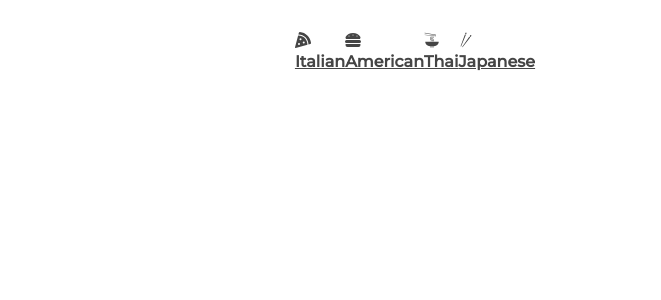
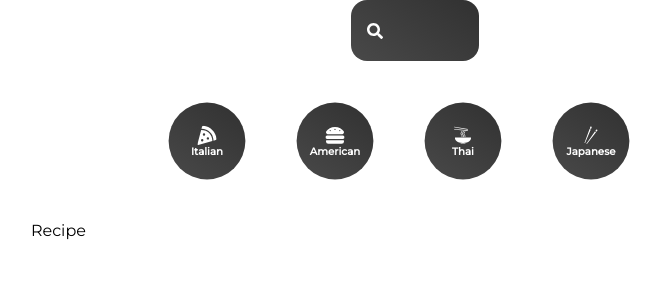
Before and after one commit to Jolah1/eat-right, a React (Create React App) app: page /recipe/1 in a window 1280 px wide. Shown: the top 300 px of the page, without its empty margins (225-886 px from the left). Built offline with nearby package versions, Linux system fonts and the light colour scheme.

Commit message:
search component updated

```diff
--- a/src/App.jsx
+++ b/src/App.jsx
@@ -1,12 +1,14 @@
 import React from 'react';
 import Pages from "./pages/Pages";
 import Category from "./components/Category";
+import Search from './components/Search';
 import { BrowserRouter } from 'react-router-dom'
 
 function App() {
   return (
     <div className="App">
       <BrowserRouter>
+      <Search />
       <Category />
       <Pages />
       </BrowserRouter>
--- a/src/components/Category.jsx
+++ b/src/components/Category.jsx
@@ -8,25 +8,25 @@ import { NavLink } from 'react-router-dom';
 function Category() {
   return (
     <List>
-        <NavLink to={'/cuisine/Italian'}>
+        <SLink to={'/cuisine/Italian'}>
             <FaPizzaSlice />
             <h4>Italian</h4>
-        </NavLink>
+        </SLink>
 
-        <NavLink to={'/cuisine/American'}>
+        <SLink to={'/cuisine/American'}>
             <FaHamburger />
             <h4>American</h4>
-        </NavLink>
+        </SLink>
 
-        <NavLink to={'/cuisine/Thai'}>
+        <SLink to={'/cuisine/Thai'}>
             <GiNoodles />
             <h4>Thai</h4>
-        </NavLink>
+        </SLink>
 
-        <NavLink to={'/cuisine/Japanese'}>
+        <SLink to={'/cuisine/Japanese'}>
             <GiChopsticks />
             <h4>Japanese</h4>
-        </NavLink>
+        </SLink>
 
     </List>
   );
@@ -38,4 +38,43 @@ justify-content: center;
 margin: 2rem 0rem;
 `;
 
+const SLink = styled(NavLink)`
+  display: flex;
+  flex-direction: column;
+  justify-content: center;
+  align-items: center;
+  border-radius: 50%;
+  margin-right: 2rem;
+  text-decoration: none;
+  background: linear-gradient(35deg, #494949, #313131);
+  width: 6rem;
+  height: 6rem;
+  cursor: pointer;
+  transform: scale(0.8);
+
+  h4 {
+    color: white;
+    font-size: 0.8rem;
+  }
+
+  svg {
+    color: white;
+    font-size: 1.5rem;
+
+  }
+
+  &.active{
+    background: linear-gradient(to right, #f27121, #e94057 );
+    svg {
+        color: white;
+    }
+
+    h4 {
+        color: white;
+    }
+  }
+
+
+`;
+
 export default Category
--- /dev/null
+++ b/src/components/Search.jsx
@@ -0,0 +1,56 @@
+import React from 'react';
+import styled from 'styled-components';
+import {useState} from 'react';
+import {FaSearch} from 'react-icons/fa';
+import {useNavigate} from 'react-router-dom';
+
+
+
+function Search() {
+   const [input, setInput] = useState('');
+   const navigate = useNavigate();
+
+   const submitHandler = (e) => {
+    e.preventDefault();
+    navigate('/searched/' + input)
+   };
+
+  return (
+    <FormStyle onSubmit={submitHandler}>
+        <div>
+          <FaSearch></FaSearch>
+       <input onChange={(e) => setInput(e.target.value)} type="text" value={input} />
+       </div>
+    </FormStyle>
+  );
+}
+
+const FormStyle = styled.form`
+  margin: 0rem 20rem;
+
+  div {
+    width: 100%;
+    position: relative;
+  }
+  input {
+    border: none;
+    background: linear-gradient(35deg, #494949, #313131);
+    font-size: 1.5rem;
+    color: white;
+    padding: 1rem 3rem;
+    border: none;
+    border-radius: 1rem;
+    outline: none;
+    width: 100%;
+  }
+
+  svg {
+    position: absolute;
+    top: 50%;
+    left: 0%;
+    transform: translate(100%, -50%);
+    color: white;
+
+  }
+`;
+export default Search
--- a/src/pages/Cuisine.jsx
+++ b/src/pages/Cuisine.jsx
@@ -13,8 +13,8 @@ function Cuisine() {
 
   const getCuisine = async (name) => {
     const data = await fetch(`https://api.spoonacular.com/recipes/complexSearch?apiKey=${process.env.REACT_APP_API_KEY}&cuisine=${name}`);
-    const recipe = await data.json();
-    setCuisine(recipe.results);
+    const recipes = await data.json();
+    setCuisine(recipes.results);
   };
 
   useEffect(() => {
--- a/src/pages/Pages.jsx
+++ b/src/pages/Pages.jsx
@@ -1,6 +1,8 @@
 import React from 'react';
 import Home from './Home';
 import Cuisine from './Cuisine';
+import Searched from './Searched';
+import Recipe from './Recipe';
 import { Route, Routes } from 'react-router-dom';
 
 function Pages() {
@@ -9,6 +11,8 @@ function Pages() {
     <Routes>
       <Route path="/" element={<Home />} />
       <Route path="/cuisine/:type" element={<Cuisine />} />
+      <Route path="/searched/:search" element={<Searched />} />
+      <Route path="/recipe/:name" element={<Recipe />} />
     </Routes>
 
   );
--- /dev/null
+++ b/src/pages/Recipe.jsx
@@ -0,0 +1,14 @@
+import {useEffect, useState} from 'react';
+import styled from 'styled-components';
+import {useParams} from 'react-router-dom';
+
+
+import React from 'react'
+
+function Recipe() {
+  return (
+    <div>Recipe</div>
+  )
+}
+
+export default Recipe
--- /dev/null
+++ b/src/pages/Searched.jsx
@@ -0,0 +1,57 @@
+import React from 'react';
+import {useEffect, useState} from 'react';
+import {useParams} from 'react-router-dom';
+import styled from 'styled-components';
+
+function Searched() {
+
+  const [searchedRecipes, setSearchedRecipes] = useState([]);
+  let params = useParams();
+
+  const getSearched = async (name) => {
+        const data = await fetch(`https://api.spoonacular.com/recipes/complexSearch?apiKey=${process.env.REACT_APP_API_KEY}&query=${name}`);
+        const recipes = await data.json();
+        setSearchedRecipes(recipes.results);
+      };
+
+     useEffect(() => {
+        getSearched(params.search);
+
+     }, [params.search]);
+  return (
+    <Grid>
+      {searchedRecipes.map((item) => {
+        return(
+            <Card key={item.id}>
+               <img src={item.image} alt="" />
+               <h4>{item.title}</h4>
+            </Card>
+        )
+      })}
+    </Grid>
+  )
+}
+
+const Grid = styled.div`
+display: grid;
+grid-template-columns: repeat(auto-fit, minmax(20rem, 1fr));
+grid-gap: 3rem;
+`;
+
+const Card = styled.div`
+img {
+  width: 100%;
+  border-radius: 2rem;
+}
+
+a {
+  text-decoration: none;
+}
+
+h4 {
+  text-align: center;
+  padding:1rem;
+}
+`;
+
+export default Searched
```
